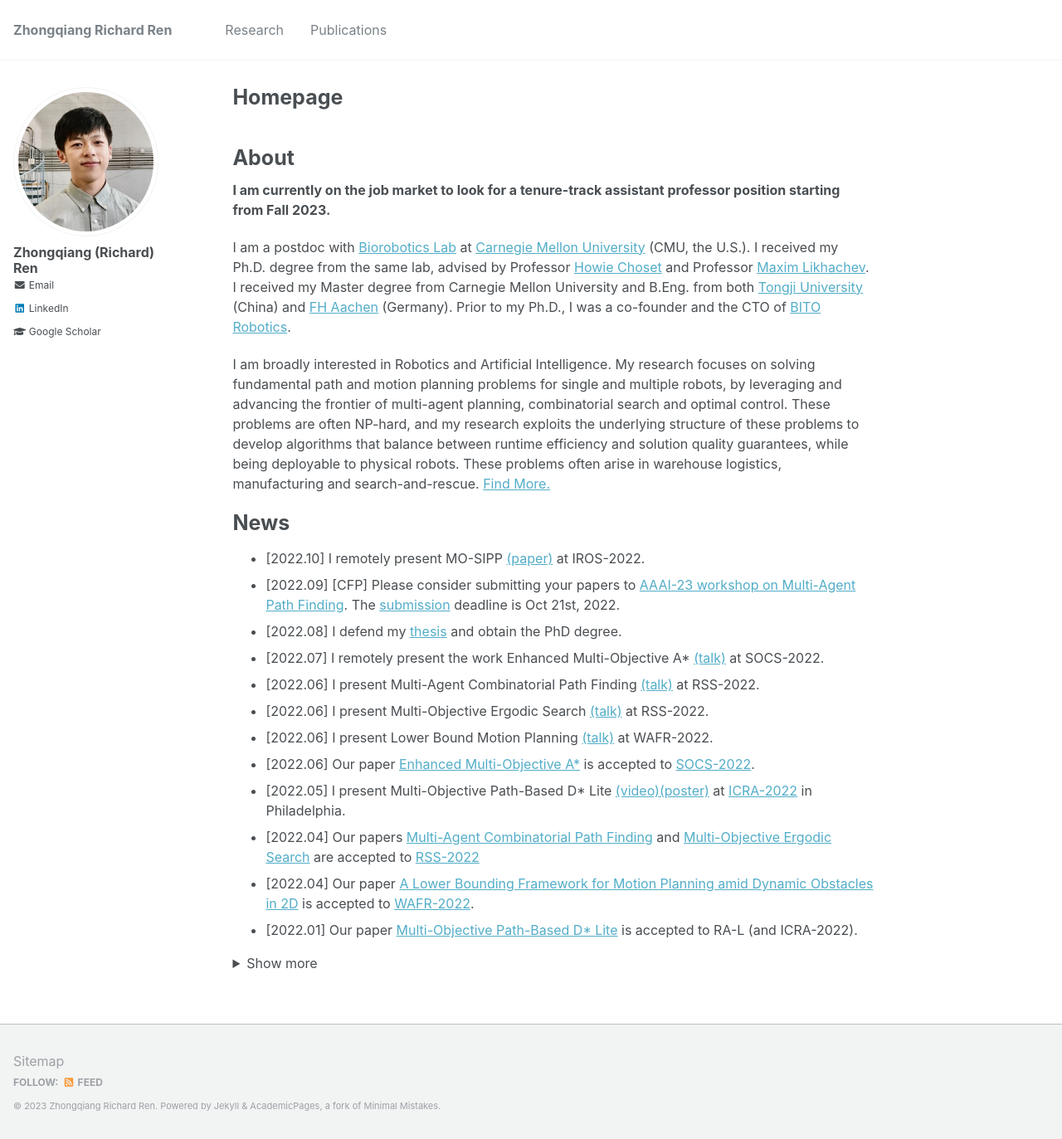
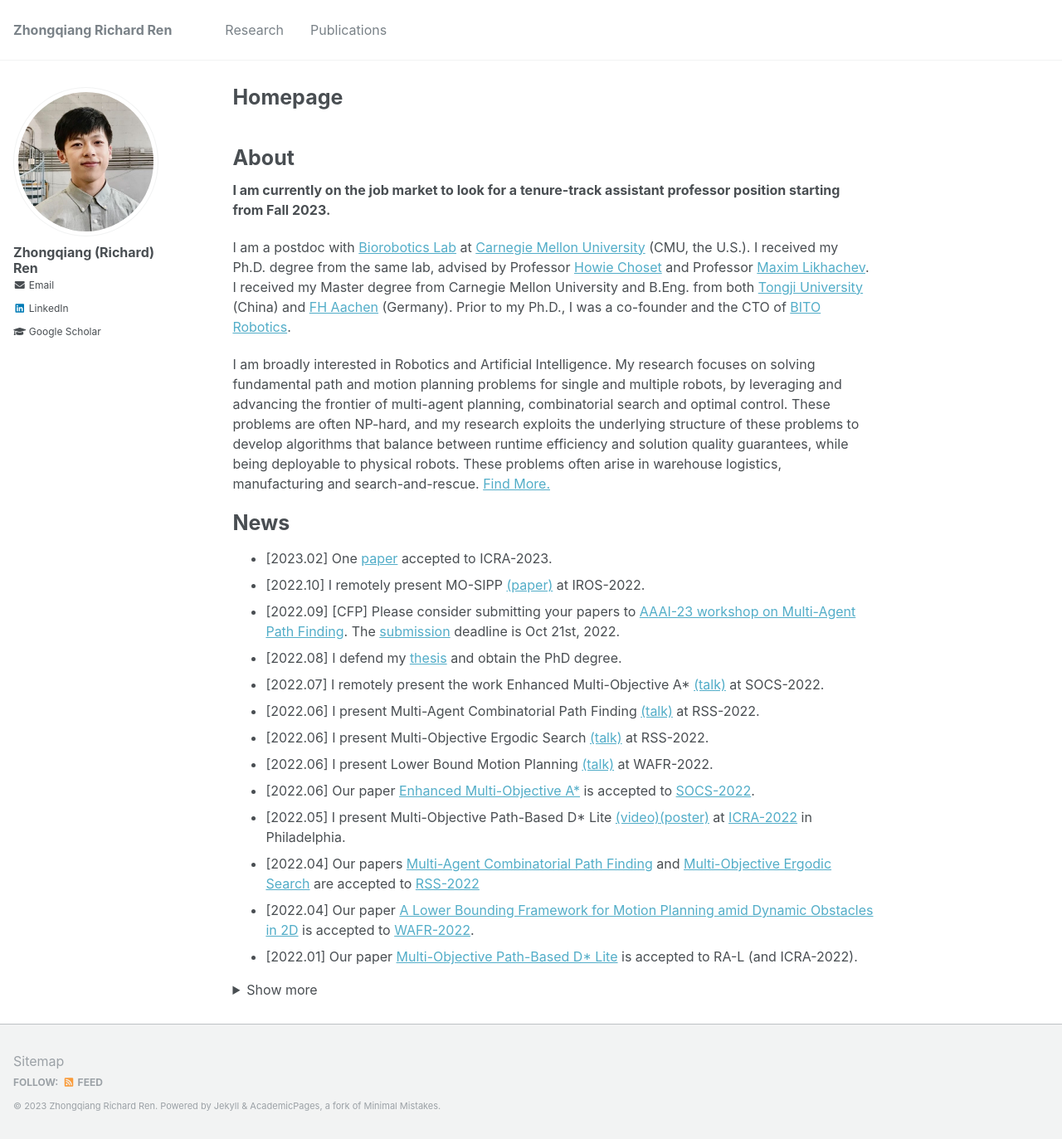
Before and after one commit to wonderren/wonderren.github.io, a Jekyll site: the page built from _pages/about.md, in a window 1280 px wide and 1373 px high. Shown: the whole window at 83% size. Built offline with Jekyll 4.4.1, drawn with Linux system fonts in a browser that asks for light colours.

Commit message:
add ren23_MATCPF

```diff
--- a/_pages/about.md
+++ b/_pages/about.md
@@ -34,6 +34,7 @@ I am broadly interested in Robotics and Artificial Intelligence. My research foc
 News
 ======
 
+* \[2023.02\] One [paper](https://wonderren.github.io/files/ren23_MATCPF_ICRA23.pdf) accepted to ICRA-2023.
 * \[2022.10\] I remotely present MO-SIPP [(paper)](https://wonderren.github.io/files/ren22_mosipp_RAL_IROS22.pdf) at IROS-2022.
 * \[2022.09\] [CFP] Please consider submitting your papers to [AAAI-23 workshop on Multi-Agent Path Finding](http://idm-lab.org/wiki/AAAI23-MAPF/index.php/Main/HomePage). The [submission](https://cmt3.research.microsoft.com/WoMAPF2023/Submission/Index) deadline is Oct 21st, 2022.
 * \[2022.08\] I defend my [thesis](https://www.proquest.com/openview/a979d8cac4e37eecbc705c0c41aeb7b2) and obtain the PhD degree.
```
Also changed, not shown: 1 other file.
